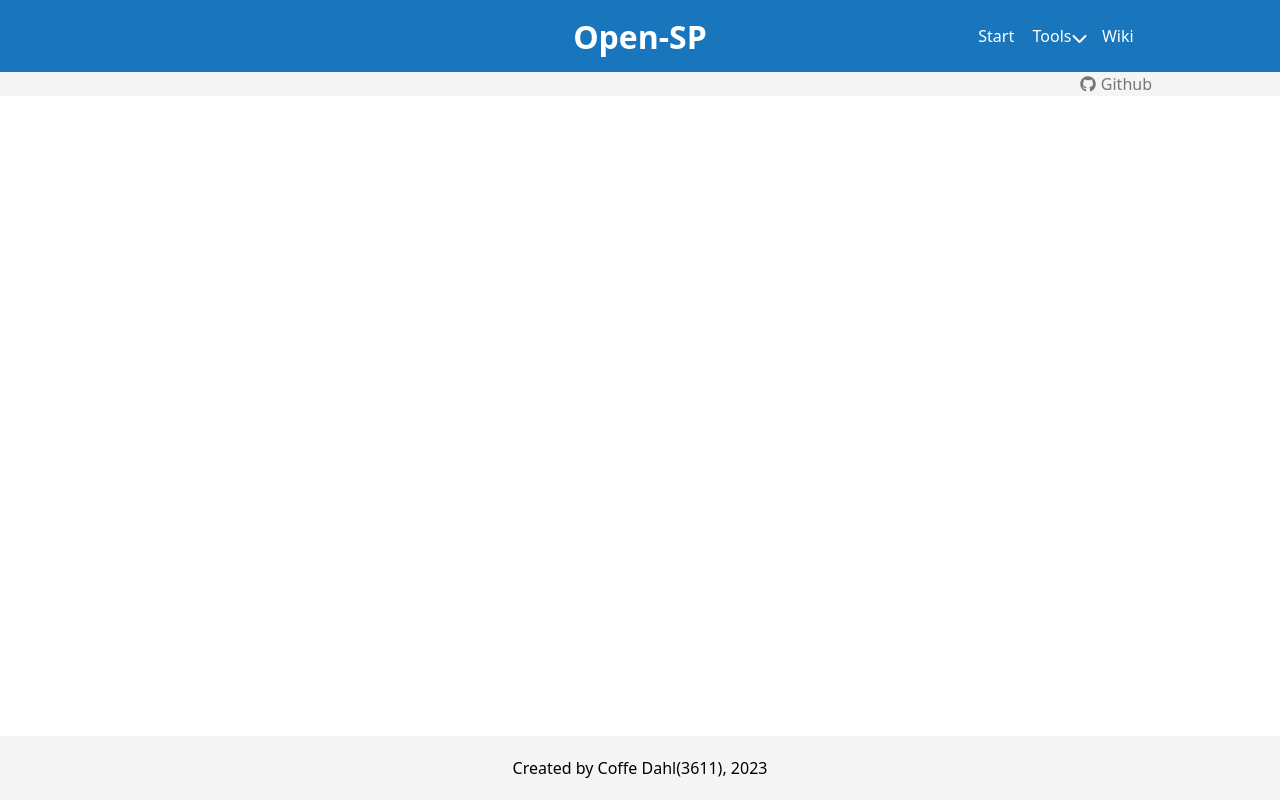
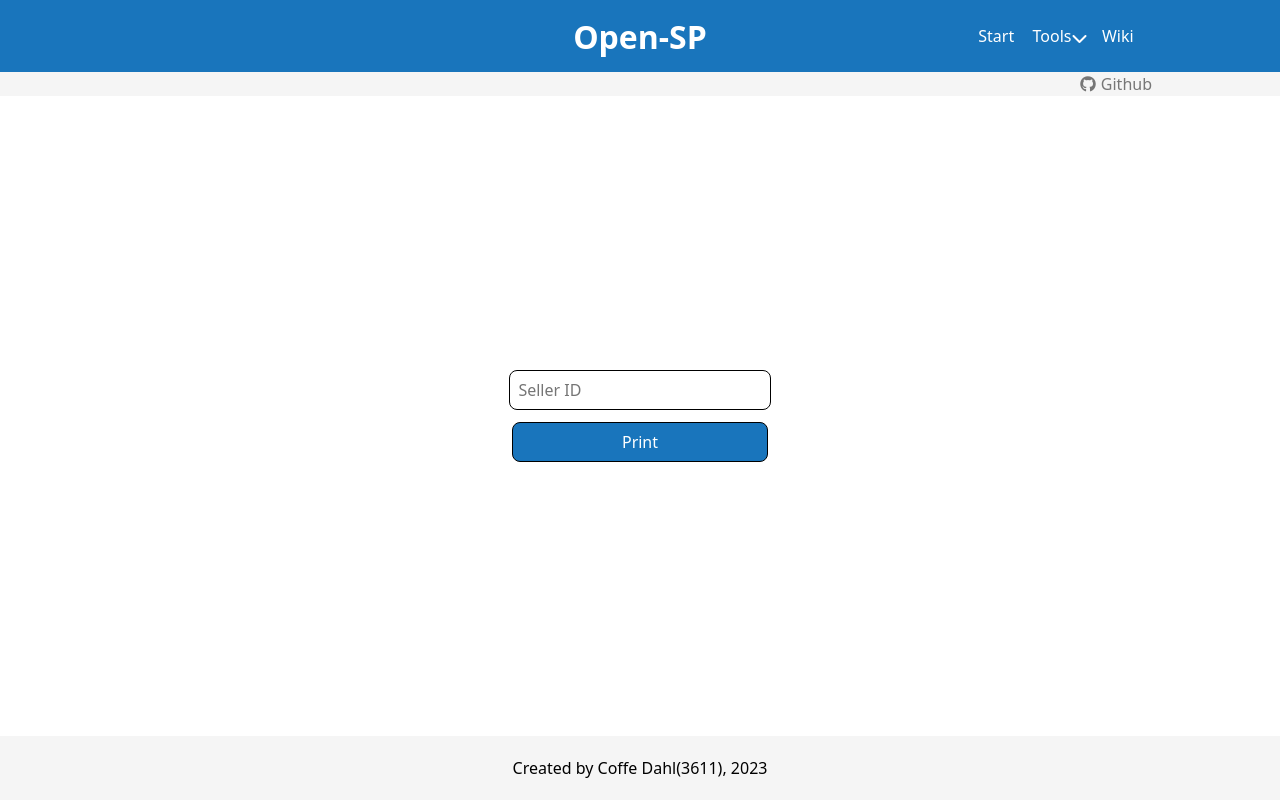
Before and after one commit to coffedahl/open-sp, a SvelteKit app in the folder frontend/: page /shipment-correction/result/print in a window 1280 px wide. Before the commit this address had no page. Built offline with nearby package versions, Linux system fonts and the light colour scheme.

Commit message:
Created input for seller id and added some information to the print report

```diff
--- a/frontend/src/routes/shipment-correction/result/print/+page.svelte
+++ b/frontend/src/routes/shipment-correction/result/print/+page.svelte
@@ -2,6 +2,7 @@
 	import { onMount } from 'svelte';
 	import { goto } from '$app/navigation';
 
+	let seller;
 	//Stores
 	import { shipmentData } from '../../../../stores';
 	let shipment;
@@ -10,30 +11,45 @@
 	});
 	const date = new Date().toJSON().slice(0, 10);
 
-	onMount(() => {
-		window.print();
-		goto('/shipment-correction/result');
-	});
+	function handleClick() {
+		if (seller != undefined) {
+			window.print();
+			goto('/shipment-correction/result');
+		}
+	}
 </script>
 
 <div class="main column">
+	<div class="overlay center column">
+		<input type="text" placeholder="Seller ID" bind:value={seller} />
+		<button on:click={handleClick}>Print</button>
+	</div>
 	<div class="print">
-		<p>Shipment Report - {date}</p>
+		<div class="input">
+			<p>Seller: <b>{seller}</b></p>
+			<p>Shipment Report - <b>{date}</b></p>
+			<div>
+				<input type="checkbox" />
+				<p>Bokfört</p>
+			</div>
+		</div>
 		<table>
 			<tr>
 				<th>Artnr</th>
 				<th>Namn</th>
+				<th>Hyllplats</th>
 				<th>Antal</th>
 				<th>Räknat antal</th>
 				<th>Diff</th>
 			</tr>
 			{#each shipment as item}
 				<tr>
-					<td>{item.artnr}</td>
-					<td>{item.namn}</td>
-					<td>{item.antal}</td>
-					<td>{item.actual}</td>
-					<td class="count">
+					<td style="width: 8%; text-align:right;">{item.artnr}</td>
+					<td style="width: 35%;">{item.namn}</td>
+					<td style="width: 13%;">{item.hyllnr}</td>
+					<td style="width: 8%; text-align:right;">{item.antal}</td>
+					<td style="width: 8%; text-align:right;">{item.actual}</td>
+					<td style="width: 8%; text-align: center" class="count">
 						{#if item.actual - item.antal == 0}
 							<i class="fas fa-check" />
 						{:else}
@@ -50,12 +66,50 @@
 	.print {
 		display: none;
 	}
+	.overlay {
+		width: 100vw;
+		height: 80vh;
+	}
+	.overlay input {
+		width: 19vw;
+		padding: 0.5em;
+		border-radius: 0.5em;
+		border: 1px solid black;
+		margin-bottom: 0.3em;
+		font-size: medium;
+	}
+	.overlay button {
+		width: 20vw;
+		padding: 0.5em;
+		border-radius: 0.5em;
+		border: 1px solid black;
+		margin-top: 0.5em;
+		color: white;
+		font-size: medium;
+		background-color: #1975bc;
+	}
 	@media print {
+		.overlay {
+			display: none;
+		}
 		.print {
 			width: 100%;
 			display: flex;
 			flex-direction: column;
 			align-items: center;
+		}
+		.input,
+		.input div {
+			display: flex;
+		}
+		.input {
+			width: 100%;
+			justify-content: space-evenly;
+			margin-bottom: 1vh;
+		}
+		.input input {
+			margin-right: 4px;
+			margin-top: 2px;
 		}
 		table {
 			width: 100%;
@@ -73,7 +127,7 @@
 			border: 1px solid #888888;
 			background-color: #fefefe;
 			-webkit-color-adjust: exact;
-			padding: 0.1em 0.5em;
+			padding: 0.05em 0.3em;
 		}
 	}
 </style>
```
